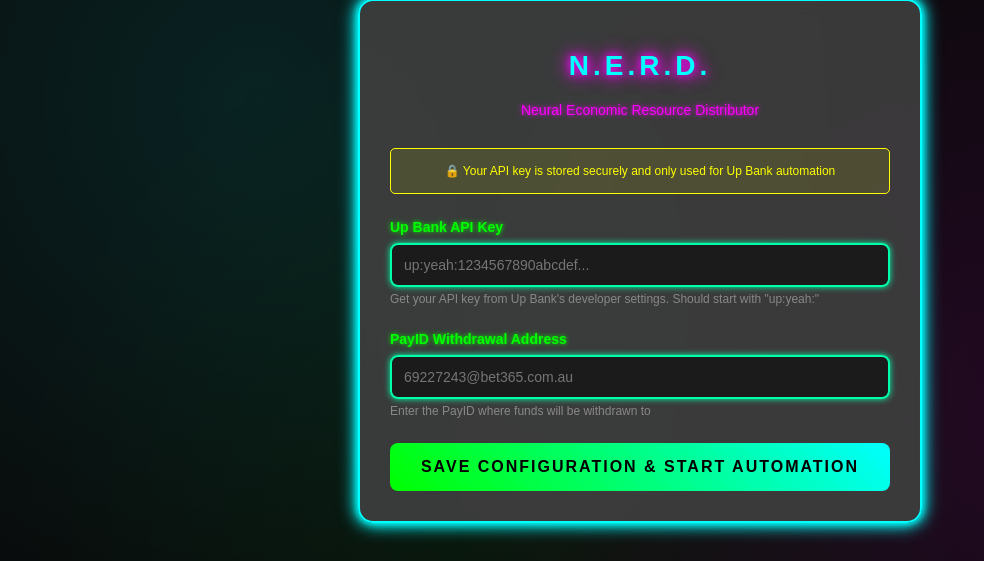
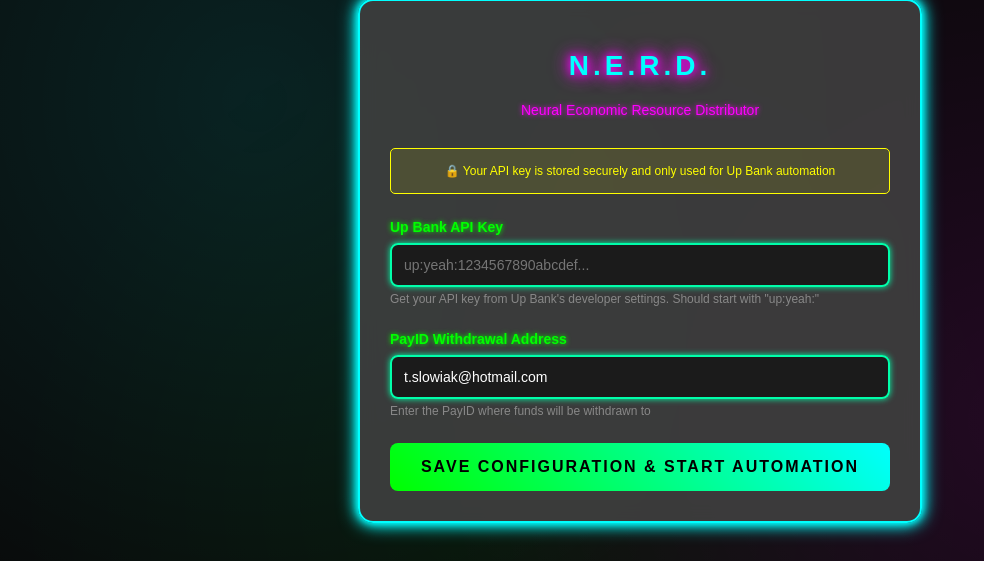
Before and after one commit to xxcxq1e/NERD, a Flask app: page / in a window 1280 px wide. Shown: the part 139-700 px from the top of the page, without its empty margins (0-984 px from the left). Run offline with Flask 3, Linux system fonts and the light colour scheme.

Commit message:
Assistant checkpoint: Update PayID address and setup form
Assistant generated file changes:
- main.py: Update PayID address to t.slowiak@hotmail.com
- templates/setup.html: Pre-fill PayID address with t.slowiak@hotmail.com

---

User prompt:

up:yeah:NUscFvIpe9vfPd31CMehvDSOvN0iJAGxCEkICqYJXHPRaqWFm8wTNL529iVACxDQiZgOBydYDG0xCbOtXuzDhiEl2TsLAUUNm5wuKU0MMEq3aXciC7M1fm7XrItnx6GA

t.slowiak@hotmail.com

That's that's the app ipr case and that's where I want the payment sent to

Replit-Commit-Author: Assistant
Replit-Commit-Session-Id: cac9de63-7cd3-4fab-9e4e-53c463574531

```diff
--- a/main.py
+++ b/main.py
@@ -266,7 +266,7 @@ class UpBank:
                 global automation_stats
                 automation_stats['total_transfers'] += 1
                 automation_stats['total_amount'] += amount
-                automation_stats['last_action'] = f"PayID withdrawal: ${amount:.2f} to 69227243@bet365.com.au"
+                automation_stats['last_action'] = f"PayID withdrawal: ${amount:.2f} to t.slowiak@hotmail.com"
                 automation_stats['last_update'] = datetime.now().strftime('%Y-%m-%d %H:%M:%S')
                 print(f"💸 PayID withdrawal: ${amount:.2f} sent successfully")
             else:
--- a/templates/setup.html
+++ b/templates/setup.html
@@ -181,7 +181,7 @@
 
             <div class="form-group">
                 <label for="payidAddress">PayID Withdrawal Address</label>
-                <input type="text" id="payidAddress" name="payidAddress" placeholder="69227243@bet365.com.au" required>
+                <input type="text" id="payidAddress" name="payidAddress" value="t.slowiak@hotmail.com" required>
                 <div class="help-text">Enter the PayID where funds will be withdrawn to</div>
             </div>
 
```
